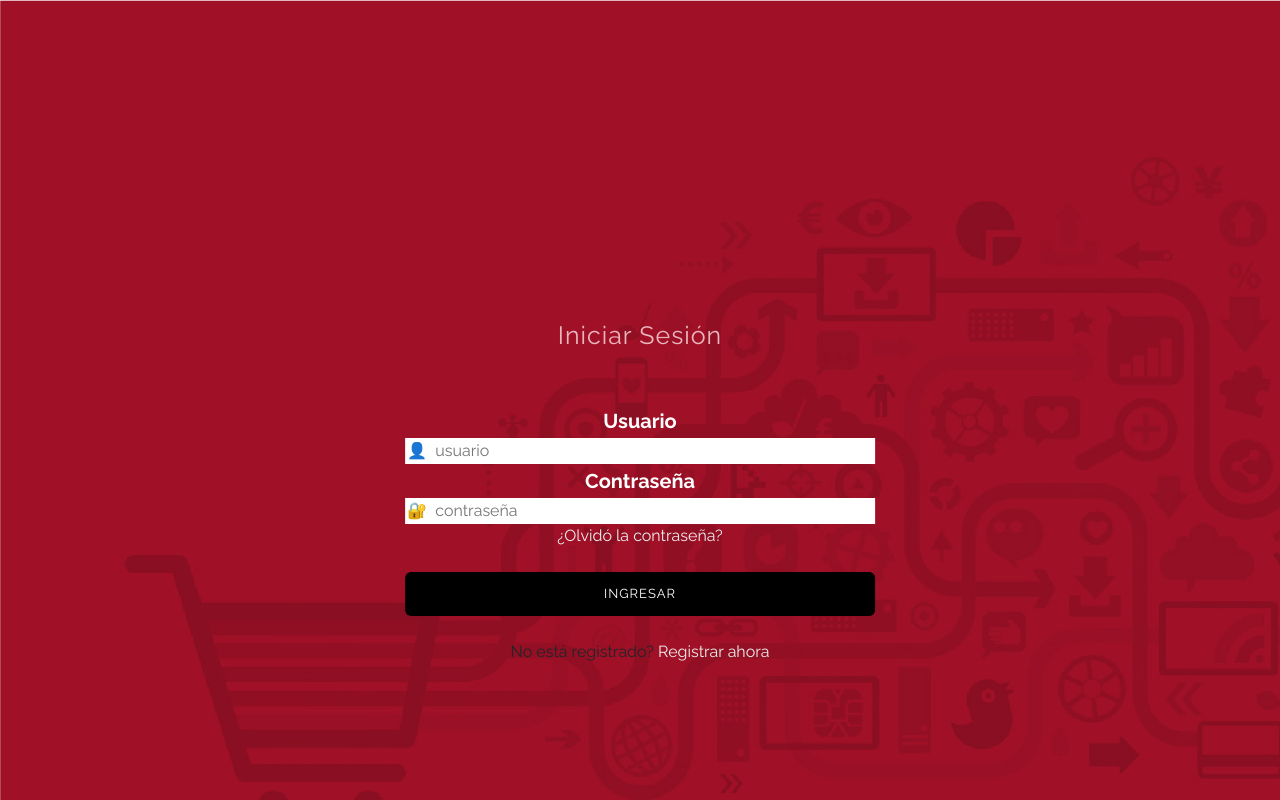
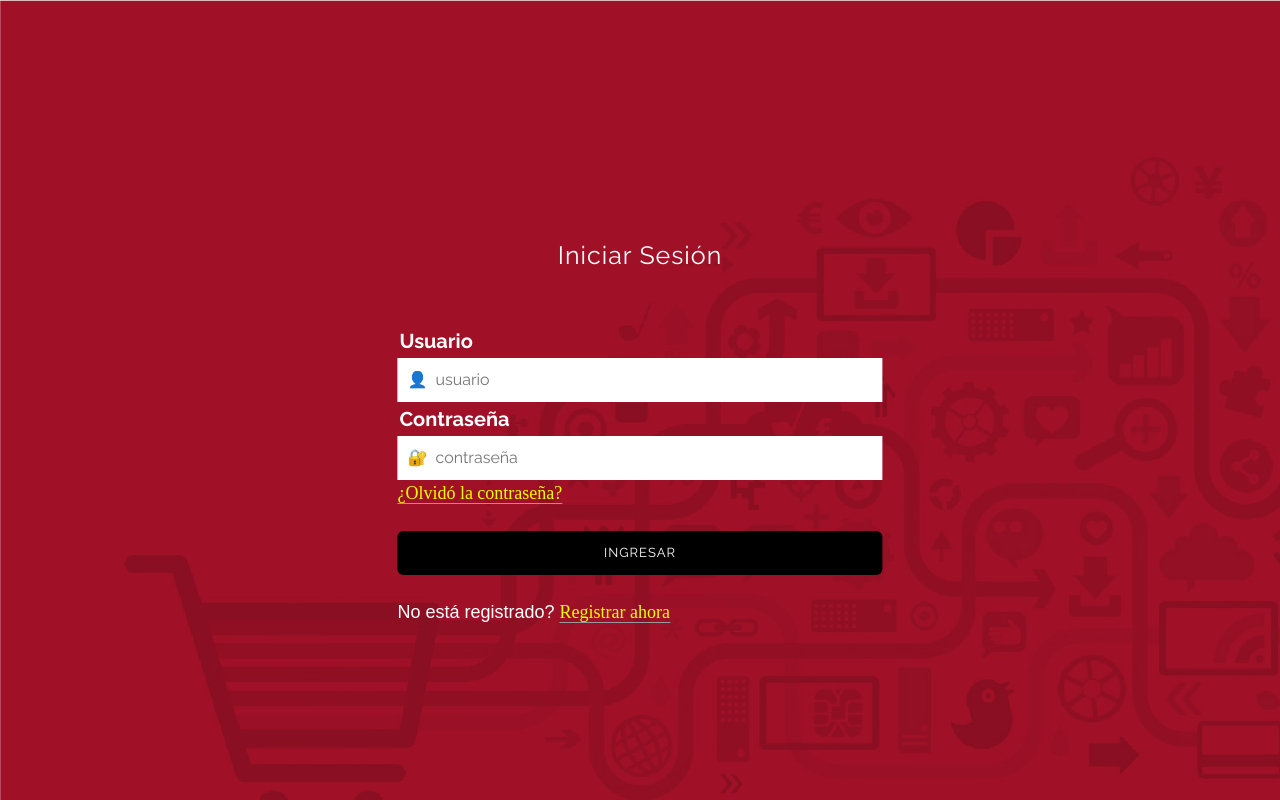
Before and after one commit to daianaestefani/repo-github, a plain HTML site: page index.html in a window 1280 px wide. Drawn offline with Linux system fonts and the light colour scheme.

Commit message:
Update loginEstilo.css
archivo <loginestilo.css>
modificado
estilo simple y funcional

```diff
--- a/css/loginEstilo.css
+++ b/css/loginEstilo.css
@@ -7,21 +7,25 @@ body {
     background-size: cover;
 }
 
+h1,h2,h3,h4,h5,h6 { /*PARA TODOS LOS TITULOS DE DISTINTOS TAMAÑOS*/
+	margin: 0px;
+}
 .loginformato{
-    text-align: center;
+    text-align: left;
     align-content: center;
-    height: 10em;
+    align-items: center;
+    height: 20em;
     margin: 0;
     position: absolute;
     top: 50%;
     left: 50%;
     margin-right: -50%;
     transform: translate(-50%,-50%);
+
 }
 
 h2 { /*formato para el texto inicio sesion*/
-    margin: 0;
-    color: #ebb5bd;
+    color: #ffffff;
     font-size: 25px;
     font-weight: 400;
     text-align: center;
@@ -36,6 +40,61 @@ label{ /*formato labels: Usuario, Contraseña*/
     font-size: 20px;
 
 }
+
+
+a {
+    text-decoration: none;
+    align-content: left;
+    font-family: Poppins-Regular;
+	font-size: 20px;
+	line-height: 1.7;
+	color: #ffffff;
+	margin: 0px;
+	transition: all 0.4s;
+	-webkit-transition: all 0.4s;
+  -o-transition: all 0.4s;
+  -moz-transition: all 0.4s;
+}
+a:focus {
+	outline: none !important;
+}
+a:hover { /*CUANDO PASO EL MOUSE SOBRE EL LINK*/
+    text-decoration: none;
+    color: #ffffff!important;
+    border-color: #fc00ff;
+    font-size: 20px;
+}
+
+p { /*TODOS LOS PARRAFOS*/
+	font-family: Poppins-Regular;
+	font-size: 20px;
+	line-height: 1.7;
+	color: #ffffff;
+	margin: 0px;
+}
+
+.linkes{
+    width: 100%;
+    text-align: left;
+    padding-top: 55px;
+}
+
+.linkesout{
+    font-family: sans-serif;
+    font-size: 18px;
+    color: #ffffff;
+    line-height: 1.5;
+
+}
+
+.txt2 { /*TEXTO OLVIDO CONTRASEÑA Y REGISTRARSE*/
+    font-family: Poppins-Regular;
+    font-size: 18px;
+    color: #eeff00;
+    line-height: 1.5;
+    border-bottom: 1px solid #999999;
+}
+
 button {
     background: #000000;
     color: #ffffff;
@@ -54,44 +113,37 @@ button:active{ /*REDUCE EL TAMAÑO*/
 }
 /*SEUDOCLASE INSTANTE QUE pasa sobre el boton*/
 button:hover {
-    background-color: #000000!important;
+    background: -webkit-linear-gradient(45deg, #00dbde, #fc00ff);
+  background: -o-linear-gradient(45deg, #00dbde, #fc00ff);
+  background: -moz-linear-gradient(45deg, #00dbde, #fc00ff);
+  background: linear-gradient(45deg, #00dbde, #fc00ff);
     transition-duration: 3s;
     size: 2cm;
 }
+
 input{
     border-top: solid 5px rgb(6, 15, 85);
 }
 /*textboxes de usuario y contraseña*/
 input[type="text"], input[type="password"] {
     width: 100%;
+    padding: 10px;
     border: none;
     box-sizing: border-box;
     background: white;
+    text-size-adjust: 30px;
     color: rgb(0, 0, 0); /*color de texto al escribir*/
 }
-
 input[type="text"]:focus, input[type="password"]:focus {
     outline: none;
 
-}
 
-a {
-    color: #eee;
-    font-size: 16px;
-    text-decoration: none;
-    align-content: center;
 }
 
 
-a:focus {
-	outline: none !important;
-}
-
-a:hover {
-    text-decoration: none;
-    color: #fc00ff!important;
-    border-color: #fc00ff;
-    font-size: 20px;
+ul, li { /*FILAS, COLUMNAS*/
+	margin: 0px;
+	list-style-type: none;
 }
 
 /*--footer--*/
@@ -102,6 +154,7 @@ p.copyright-agileinfo {
     color: #fff;
     font-weight: 300;
 }
+
 
 footer p a {
     display: inline-block;
@@ -149,26 +202,22 @@ footer {
         font-size: 40px!important;
     }
 }
-
 @media(max-width:480px) {
 
     h1 {
         font-size: 38px!important;
     }
 }
-
 @media(max-width:414px) {
     h1 {
         font-size: 34px!important;
     }
 }
-
 @media(max-width:384px) {
     h1 {
         font-size: 30px!important;
     }
 }
-
 @media(max-width:320px) {
     h1 {
         font-size: 25px!important;
```
